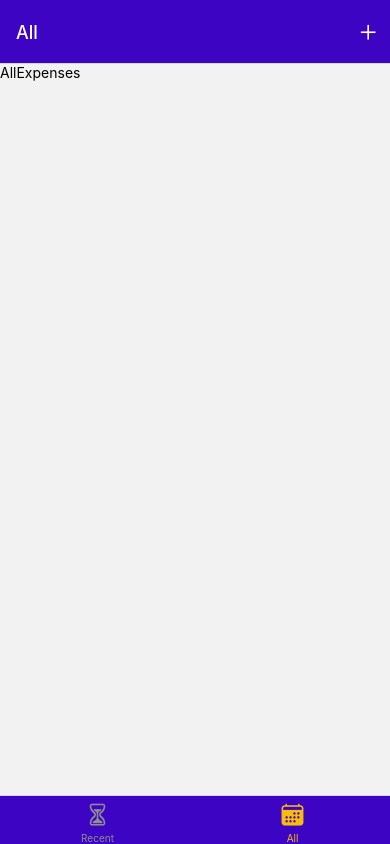
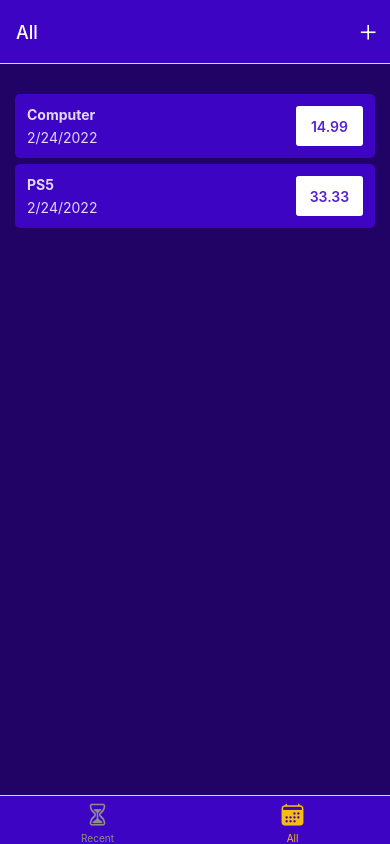
Before and after one commit to Lonerr7/React-Native-Expense-Tracker, a React Native app: screen /All in a window 390 px wide. Built offline with nearby package versions, Linux system fonts and the light colour scheme.

Commit message:
3. Created ExpenseItem component with styling

```diff
--- a/package.json
+++ b/package.json
@@ -19,10 +19,12 @@
     "react": "17.0.1",
     "react-dom": "17.0.1",
     "react-native": "0.64.3",
+    "react-native-get-random-values": "^1.8.0",
     "react-native-safe-area-context": "3.3.2",
     "react-native-screens": "~3.10.1",
     "react-native-web": "0.17.1",
-    "react-redux": "^8.0.1"
+    "react-redux": "^8.0.1",
+    "uuid": "^8.3.2"
   },
   "devDependencies": {
     "@babel/core": "^7.12.9"
--- /dev/null
+++ b/src/components/Expenses/ExpenseItem.js
@@ -0,0 +1,55 @@
+import { View, Text, StyleSheet } from 'react-native';
+import { GlobalStyles } from '../../helpers/styles';
+
+const ExpenseItem = ({ title, date, price }) => {
+  return (
+    <View style={styles.container}>
+      <View style={styles.textBox}>
+        <Text style={styles.title}>{title}</Text>
+        <Text style={styles.date}>{date.toLocaleDateString()}</Text>
+      </View>
+      <View style={styles.priceBox}>
+        <Text style={styles.price}>{price}</Text>
+      </View>
+    </View>
+  );
+};
+
+const styles = StyleSheet.create({
+  container: {
+    padding: 12,
+    width: '100%',
+    flexDirection: 'row',
+    justifyContent: 'space-between',
+    alignItems: 'center',
+    backgroundColor: GlobalStyles.colors.primary500,
+    borderRadius: 5,
+    marginBottom: 6,
+  },
+  textBox: {
+    maxWidth: '60%',
+  },
+  title: {
+    color: GlobalStyles.colors.primary50,
+    fontWeight: 'bold',
+    marginBottom: 6,
+  },
+  date: {
+    color: GlobalStyles.colors.primary50,
+  },
+  priceBox: {
+    backgroundColor: 'white',
+    borderRadius: 3,
+    width: '20%',
+    height: 40,
+    flexDirection: 'row',
+    justifyContent: 'center',
+    alignItems: 'center',
+  },
+  price: {
+    color: GlobalStyles.colors.primary400,
+    fontWeight: '600',
+  },
+});
+
+export default ExpenseItem;
--- a/src/redux/expensesSlice.js
+++ b/src/redux/expensesSlice.js
@@ -1,6 +1,23 @@
 import { createSlice } from '@reduxjs/toolkit';
+import 'react-native-get-random-values';
+import { v4 as uuidv4 } from 'uuid';
 
-const initialState = {};
+const initialState = {
+  expenses: [
+    {
+      id: uuidv4(),
+      title: 'Computer',
+      price: 14.99,
+      date: new Date(2022, 1, 24),
+    },
+    {
+      id: uuidv4(),
+      title: 'PS5',
+      price: 33.33,
+      date: new Date(2022, 1, 24),
+    },
+  ],
+};
 
 const expensesSlice = createSlice({
   name: 'expenses',
--- a/src/screens/AllExpenses.js
+++ b/src/screens/AllExpenses.js
@@ -1,16 +1,29 @@
 import { View, Text, StyleSheet } from 'react-native';
+import { useSelector } from 'react-redux';
+import ExpenseItem from '../components/Expenses/ExpenseItem';
+import { GlobalStyles } from '../helpers/styles';
 
 const AllExpenses = () => {
-  return (
-    <View style={styles.container}>
-      <Text>AllExpenses</Text>
-    </View>
-  );
+  const expenses = useSelector((state) => state.expenses.expenses);
+
+  const expensesElements = expenses.map((exp) => (
+    <ExpenseItem
+      key={exp.id}
+      date={exp.date}
+      price={exp.price}
+      title={exp.title}
+    />
+  ));
+
+  return <View style={styles.container}>{expensesElements}</View>;
 };
 
 const styles = StyleSheet.create({
   container: {
     flex: 1,
+    backgroundColor: GlobalStyles.colors.primary800,
+    paddingHorizontal: 15,
+    paddingTop: 30
   },
 });
 
--- a/src/screens/RecentExpences.js
+++ b/src/screens/RecentExpences.js
@@ -1,4 +1,5 @@
 import { View, Text, StyleSheet } from 'react-native';
+import { GlobalStyles } from '../helpers/styles';
 
 const RecentExpences = () => {
   return (
@@ -11,6 +12,7 @@ const RecentExpences = () => {
 const styles = StyleSheet.create({
   container: {
     flex: 1,
+    backgroundColor: GlobalStyles.colors.primary800,
   },
 });
 
```
Also changed, not shown: 1 other file (tests, documents, lock files or other folders).
